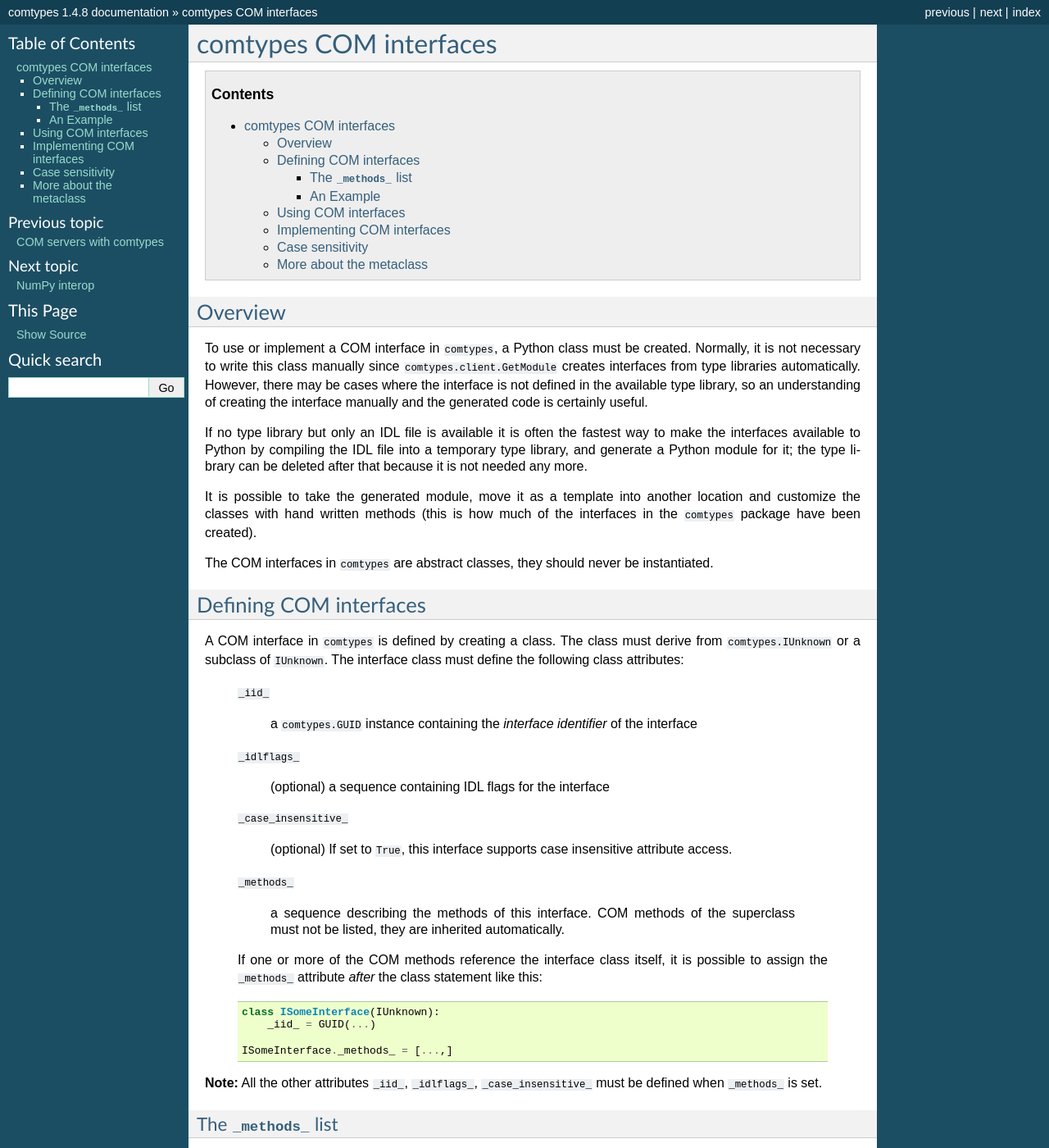
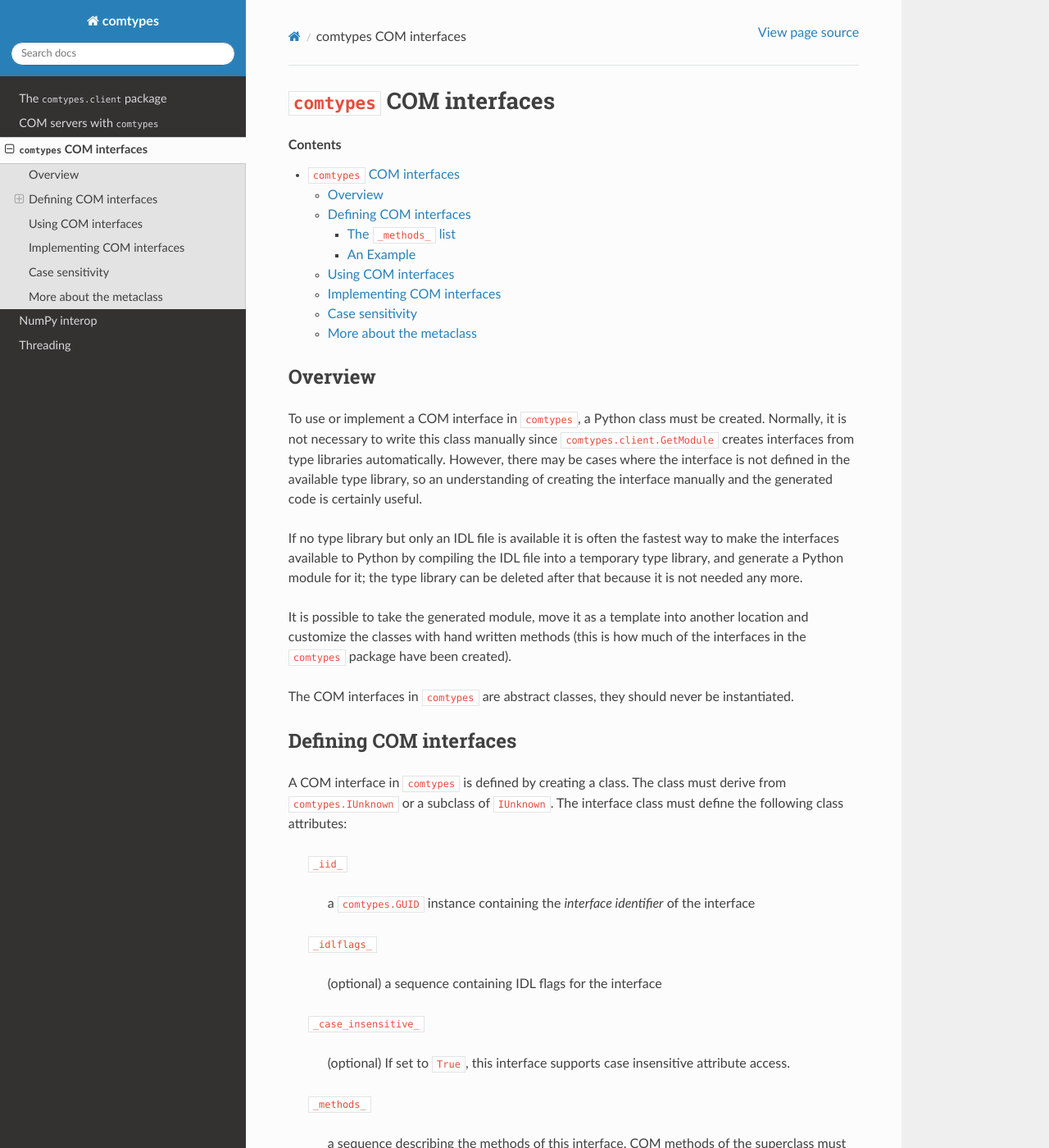
Before and after one commit to enthought/comtypes, a Sphinx documentation site: the page built from docs/source/com_interfaces.rst, in a window 1280 px wide and 1400 px high. Shown: the whole window at 82% size. Built offline with Sphinx 7.4.7 and the Read the Docs theme 3.1.0, drawn with Linux system fonts in a browser that asks for light colours; some of the changed text lies outside the part shown.

Commit message:
Change readthedocs sphinx theme. (#727)
* Change documentation theme.

* Update titles.

* Add note directives.

* Update links and directives.

```diff
--- a/docs/source/com_interfaces.rst
+++ b/docs/source/com_interfaces.rst
@@ -1,6 +1,6 @@
-#######################
-comtypes COM interfaces
-#######################
+###########################
+``comtypes`` COM interfaces
+###########################
 
 .. contents::
 
@@ -69,8 +69,10 @@ attributes:
 
         ISomeInterface._methods_ = [...,]
 
-**Note:** All the other attributes ``_iid_``, ``_idlflags_``,
-``_case_insensitive_`` must be defined when ``_methods_`` is set.
+.. note::
+
+    All the other attributes ``_iid_``, ``_idlflags_``,
+    ``_case_insensitive_`` must be defined when ``_methods_`` is set.
 
 
 The ``_methods_`` list
@@ -255,9 +257,11 @@ interfaces that your COM object implements must be listed in the
 implement the methods of all the interfaces by writing a Python method
 for each of them.
 
-**Note**: The ``COMObject`` metaclass provides a default for methods
-that are **not** implemented in Python.  This default method returns
-the standard COM error code ``E_NOTIMPL`` when it is called.
+.. note::
+
+    The ``COMObject`` metaclass provides a default for methods
+    that are **not** implemented in Python.  This default method returns
+    the standard COM error code ``E_NOTIMPL`` when it is called.
 
 To implement the COM method named ``MethodName`` for the interface
 ``ISomeInterface`` you write a Python method either named ``ISomeInterface_MethodName``
@@ -370,8 +374,11 @@ actual COM method of the object, retrives ``"out"`` parameters from
 their container(s) and returns them as the result.  If the method has
 exactly one ``"out"`` parameter, this is returned. If the method has
 two or more ``"out"`` parameters, a tuple of their values is returned.
-**Note**: the native return value of the method, usually a ``HRESULT``,
-is *not* returned in the presence of "out" parameters.
+
+.. note::
+
+    The native return value of the method, usually a ``HRESULT``,
+    is **not** returned in the presence of "out" parameters.
 
 For the ``IProvideClassInfo`` and ``IProvideClassInfo`` COM interfaces
 mentioned above, the metaclass creates methods with these signatures
--- a/docs/source/conf.py
+++ b/docs/source/conf.py
@@ -13,6 +13,8 @@
 
 import os
 import sys
+
+import sphinx_rtd_theme
 
 # If extensions (or modules to document with autodoc) are in another directory,
 # add these directories to sys.path here. If the directory is relative to the
@@ -32,6 +34,7 @@ extensions = [
     "sphinx.ext.autodoc",
     "sphinx.ext.intersphinx",
     "sphinx.ext.todo",
+    "sphinx_rtd_theme",
     "sphinx.ext.doctest",
 ]
 
@@ -99,7 +102,7 @@ pygments_style = "sphinx"
 
 # The theme to use for HTML and HTML Help pages.  See the documentation for
 # a list of builtin themes.
-html_theme = "default"
+html_theme = "sphinx_rtd_theme"
 
 # Theme options are theme-specific and customize the look and feel of a theme
 # further.  For a list of options available for each theme, see the
@@ -107,7 +110,7 @@ html_theme = "default"
 # html_theme_options = {}
 
 # Add any paths that contain custom themes here, relative to this directory.
-# html_theme_path = []
+html_theme_path = [sphinx_rtd_theme.get_html_theme_path()]
 
 # The name for this set of Sphinx documents.  If None, it defaults to
 # "<project> v<release> documentation".
```
Also changed, not shown: docs/source/client.rst (+26 -22 lines), docs/source/index.rst (+23 -17 lines), docs/source/server.rst (+4 -4 lines), .readthedocs.yaml.
